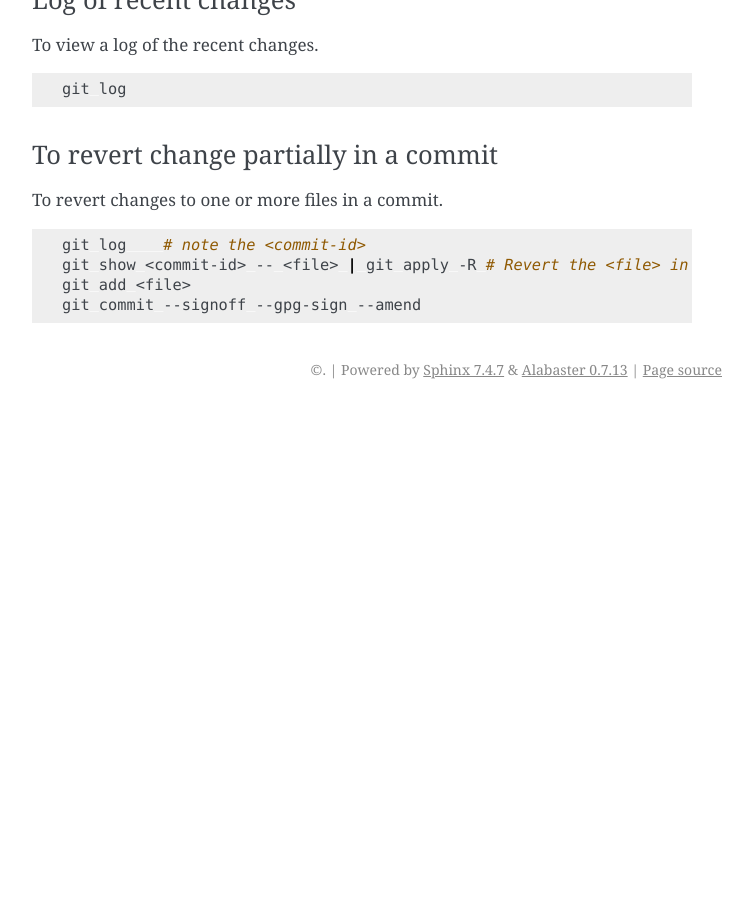
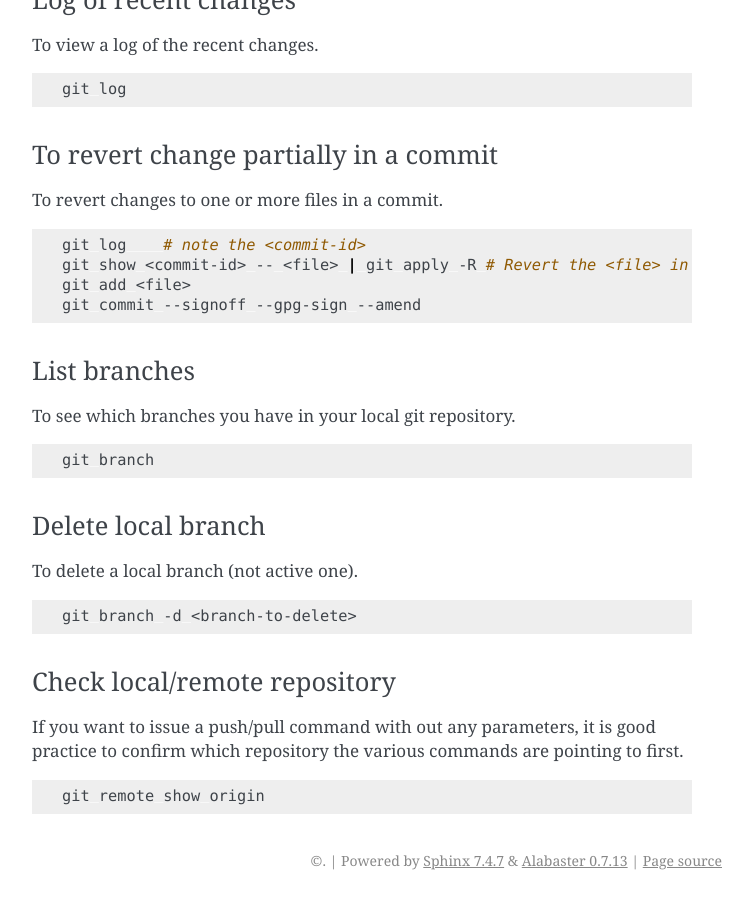
Before and after one commit to lfit/releng-docs, a Sphinx documentation site: the page built from docs/git.rst, in a window 1280 px wide and 900 px high, scrolled down 4494 px. Shown: the whole window, without its empty margins (388-1141 px from the left). Built offline with Sphinx 7.4.7, drawn with Linux system fonts in a browser that asks for light colours; the version number could not be read and is left out; before the commit the page ends 4903 px from its top, so only the background shows below that; some of the changed text lies outside the part shown.

Commit message:
Added list, delete and show branch.
Just added some extra good to have standard git commands.

Change-Id: I0259f5703fda7426d37608d72b1322df26f2cf21
Signed-off-by: Bengt Thuree <bthuree@linuxfoundation.org>

```diff
--- a/docs/git.rst
+++ b/docs/git.rst
@@ -258,3 +258,30 @@ To revert changes to one or more files in a commit.
    git show <commit-id> -- <file> | git apply -R # Revert the <file> in <commit-id>
    git add <file>
    git commit --signoff --gpg-sign --amend
+
+List branches
+=============
+
+To see which branches you have in your local git repository.
+
+.. code-block:: bash
+
+    git branch
+
+Delete local branch
+===================
+
+To delete a local branch (not active one).
+
+.. code-block:: bash
+
+    git branch -d <branch-to-delete>
+
+Check local/remote repository
+=============================
+
+If you want to issue a push/pull command with out any parameters, it is good practice to confirm which repository the various commands are pointing to first.
+
+.. code-block:: bash
+
+    git remote show origin
```
